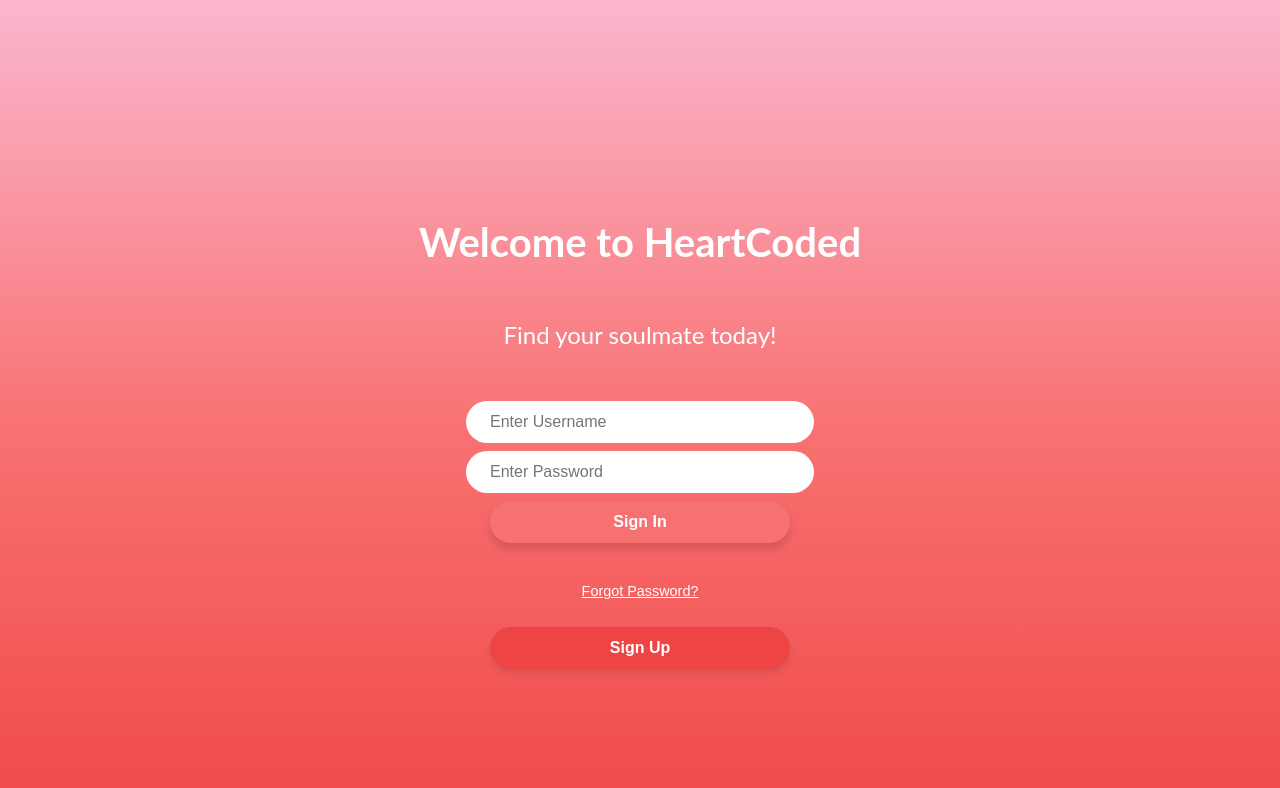
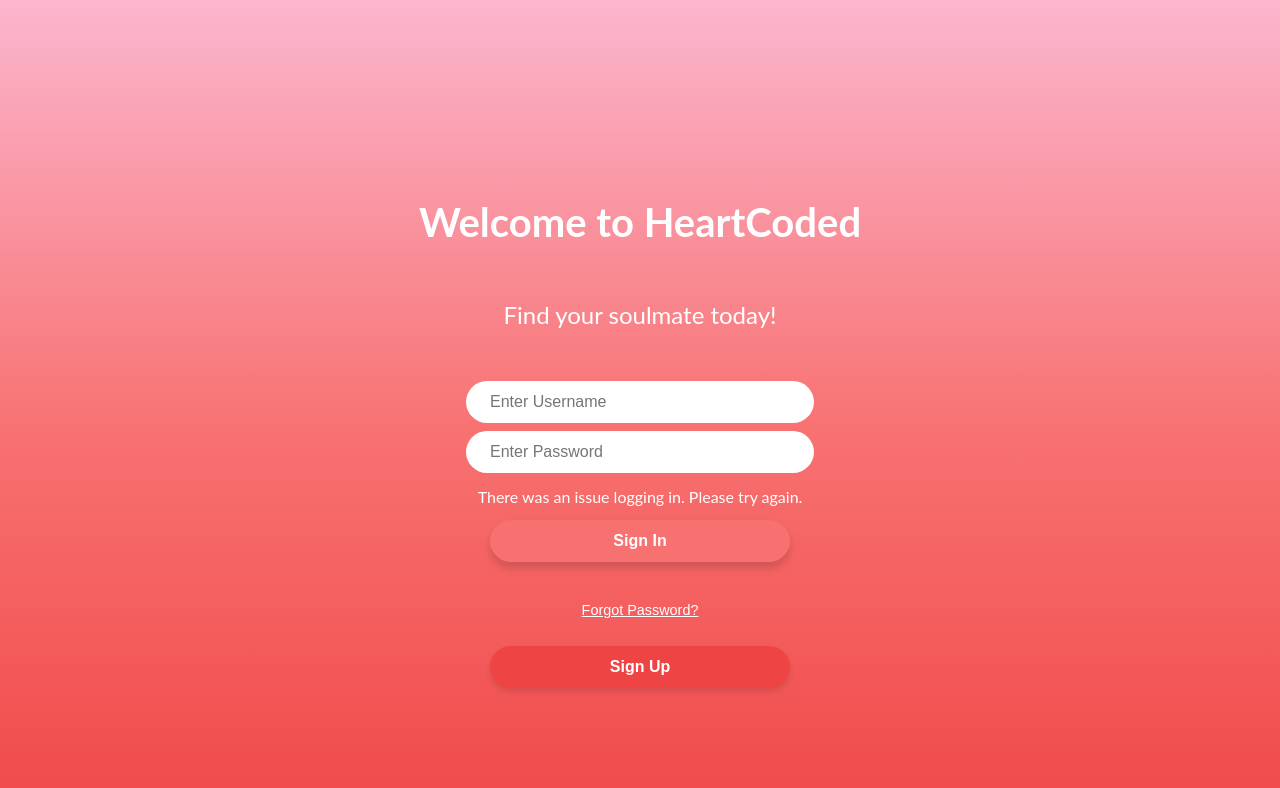
Before and after one commit to ajpieroni/316Heartcoded, a React (Create React App) app in the folder ourapp/reactapp/: page / in a window 1280 px wide. Both pictures are taken after a click on the button "Sign In". Shown: the top 788 px of the page. Built offline with nearby package versions, Linux system fonts and the light colour scheme; no server answers.

Commit message:
added error message

```diff
--- a/ourapp/reactapp/src/pages/UserLogin.css
+++ b/ourapp/reactapp/src/pages/UserLogin.css
@@ -186,3 +186,9 @@ body {
   outline: none;
   box-shadow: 0 6px 8px rgba(0, 0, 0, 0.15);
 }
+
+/* Add to your CSS file */
+.error-message {
+  color: white;
+  margin: 10px;
+}
--- a/ourapp/reactapp/src/pages/UserLogin.js
+++ b/ourapp/reactapp/src/pages/UserLogin.js
@@ -13,6 +13,7 @@ export default function UserLogin() {
   const [username, setUsername] = useState("");
   const [password, setPassword] = useState("");
   const [login, setLogin] = useState(false);
+  const [errorMessage, setErrorMessage] = useState("");
 
   // Context
   const { user, setUser } = useContext(UserContext);
@@ -53,10 +54,14 @@ export default function UserLogin() {
           navigate("/UserSignedIn");
           setLogin(true);
         } else {
+          setErrorMessage("Invalid username or password. Please try again.");
+
           // Handle non-existing user logic
         }
       })
       .catch((error) => console.error("Failed to initialize user:", error));
+    // console.error("Failed to initialize user:", error);
+    setErrorMessage("There was an issue logging in. Please try again.");
   };
 
   // Effects
@@ -99,6 +104,10 @@ export default function UserLogin() {
                 onChange={(e) => setPassword(e.target.value)}
                 placeholder="Enter Password"
               />
+              {errorMessage && (
+                <div className="error-message">{errorMessage}</div>
+              )}
+
               <button className="user-init-button" onClick={initializeUser}>
                 Sign In
               </button>
```
